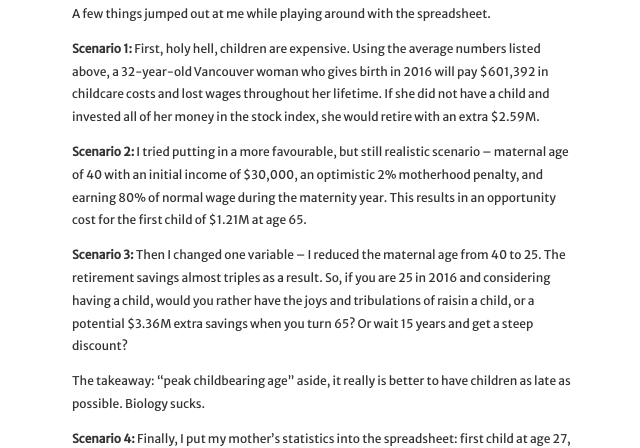
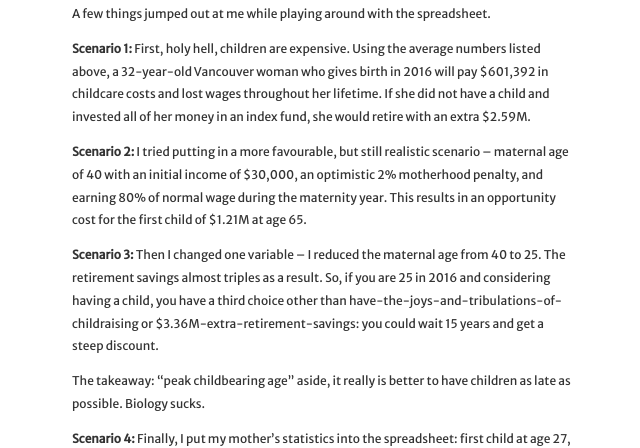
Before and after one commit to lsav/lise.me, a Jekyll site: the page built from _posts/2016-08-07-cost-children-motherhood.md, in a window 1280 px wide and 900 px high, scrolled down 3013 px. Shown: the part 219-667 px from the top of the window, without its empty margins (318-958 px from the left). Built offline with Jekyll 4.4.1, drawn with Linux system fonts in a browser that asks for light colours.

Commit message:
Redo front matter on posts, fix some old typos

```diff
--- a/_posts/2016-08-07-cost-children-motherhood.md
+++ b/_posts/2016-08-07-cost-children-motherhood.md
@@ -101,15 +101,14 @@
 
 **Scenario 1:** First, holy hell, children are expensive. Using the average numbers listed above, a 32-year-old Vancouver woman
 who gives birth in 2016 will pay $601,392 in childcare costs and lost wages throughout her lifetime. If she did not have a
-child and invested all of her money in the stock index, she would retire with an extra $2.59M.
+child and invested all of her money in an index fund, she would retire with an extra $2.59M.
 
 **Scenario 2:** I tried putting in a more favourable, but still realistic scenario -- maternal age of 40 with an initial income
 of $30,000, an optimistic 2% motherhood penalty, and earning 80% of normal wage during the maternity year. This results in an
 opportunity cost for the first child of $1.21M at age 65.
 
 **Scenario 3:** Then I changed one variable -- I reduced the maternal age from 40 to 25. The retirement savings almost triples
-as a result. So, if you are 25 in 2016 and considering having a child, would you rather have the joys and tribulations of raisin
-a child, or a potential $3.36M extra savings when you turn 65? Or wait 15 years and get a steep discount?
+as a result. So, if you are 25 in 2016 and considering having a child, you have a third choice other than have-the-joys-and-tribulations-of-childraising or $3.36M-extra-retirement-savings: you could wait 15 years and get a steep discount.
 
 The takeaway: "peak childbearing age" aside, it really is better to have children as late as possible. Biology sucks.
 
```
Also changed, not shown: _posts/2016-07-23-chief-climb.md (+1 -1 lines), _posts/2017-08-14-robot-summer-retrospective.md (added, +26 -0 lines).
